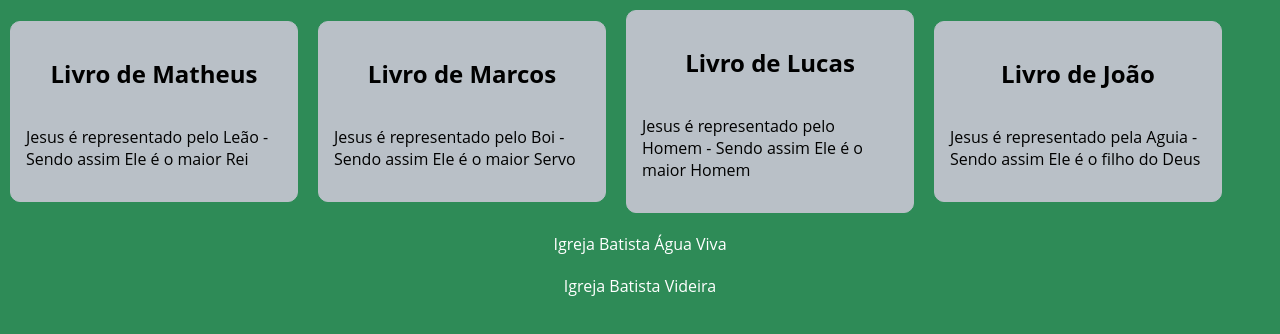
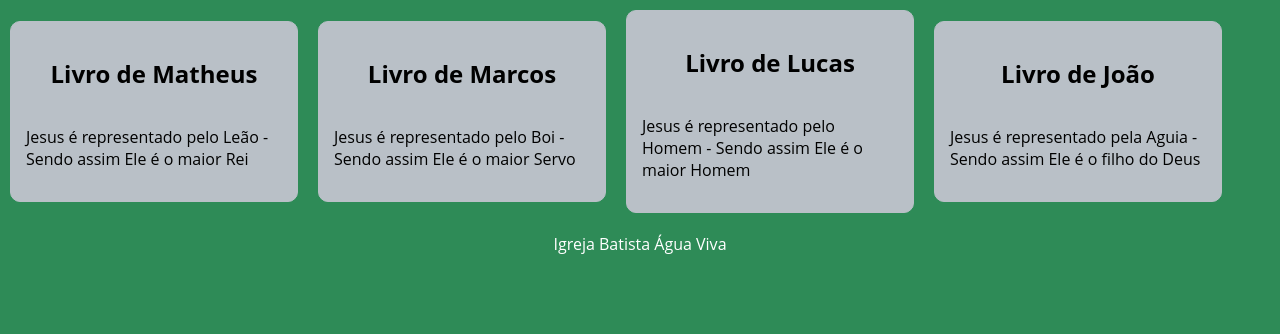
Before and after one commit to ManuMedeiros/aulas-fpr, a React (Create React App) app in the folder aula/: page / in a window 1280 px wide. Shown: the top 334 px of the page. Built offline with nearby package versions, Linux system fonts and the light colour scheme.

Commit message:
props e components

```diff
--- a/aula/src/App.js
+++ b/aula/src/App.js
@@ -4,8 +4,6 @@ import Links from "./Components/Links";
 import { textCard } from "./text";
 
 function App() {
-
-  const showLink = true
 
   return (
     <div className="App">
@@ -19,12 +17,12 @@ function App() {
         <Links
           link={"https://www.youtube.com/c/%C3%81guaVivaRibeir%C3%A3oPires"}
           church={"Igreja Batista Água Viva"}
-          showLink={showLink}
+          showLink={true}
         />
         <Links
           link={"https://www.youtube.com/c/IgrejaEvAVideira"}
           church={"Igreja Batista Videira"}
-          showLink={showLink}
+          showLink={false}
         />
       </div>
     </div>
```
